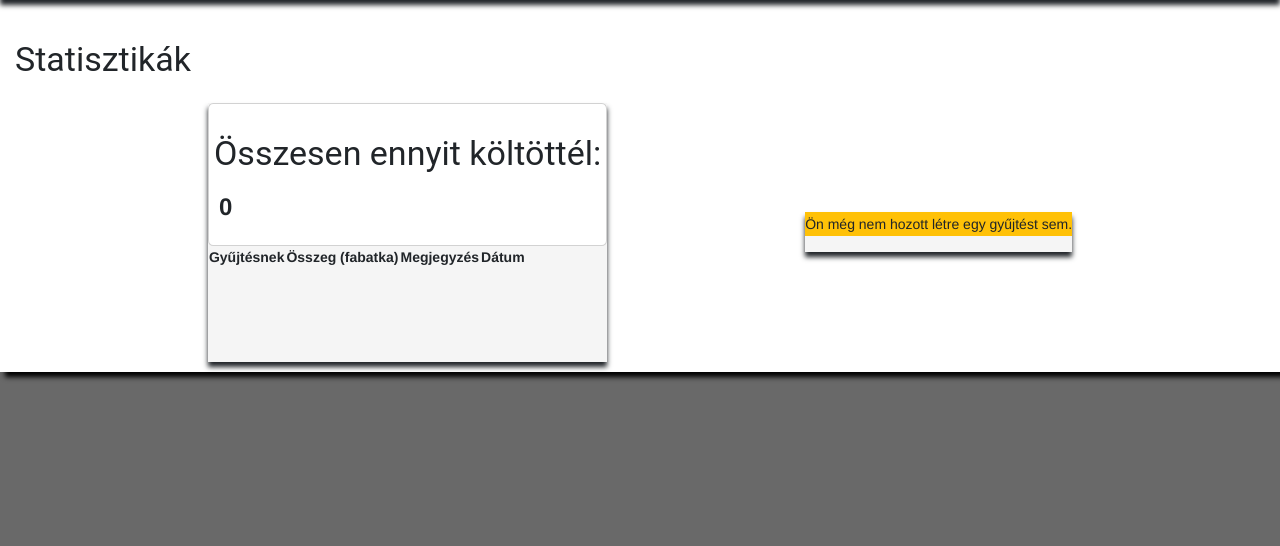
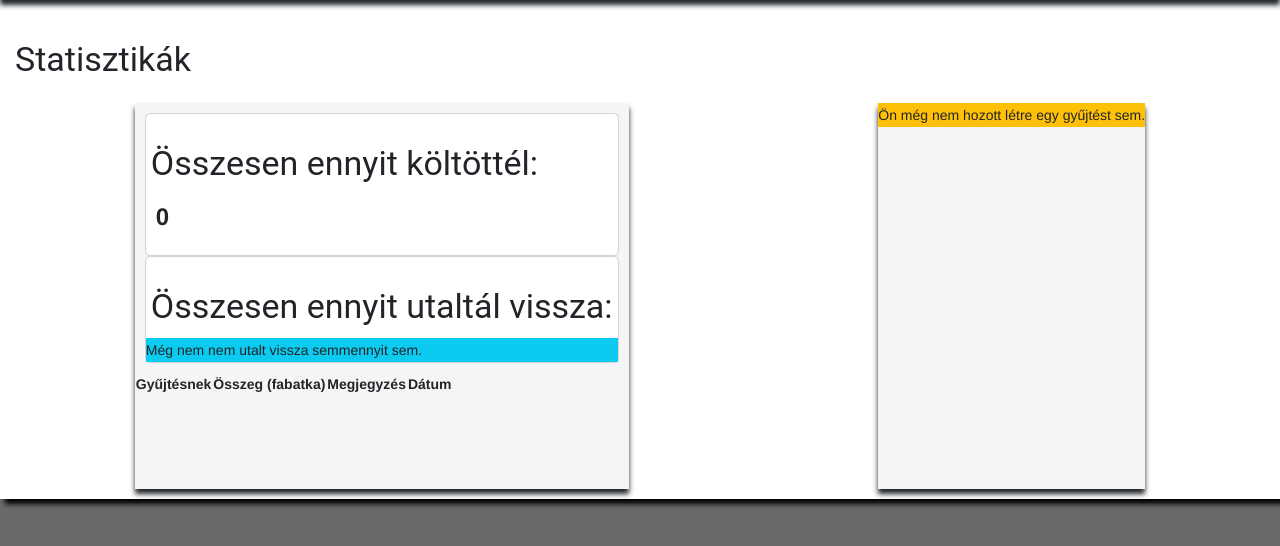
Before and after one commit to KVince002/AdomanyDjango-Rolling, a Django app: page /gyujtesStat/ in a window 1280 px wide. Shown: the part 43-589 px from the top of the page. Run offline with Django 4.2, Linux system fonts and the light colour scheme; a user stored in the database is signed in; data comes from the database, SQL or seed files in the repository; both versions use the stored data as it was after the commit; lists and menus that the app fills with data are empty; some libraries are stand-ins or nearby versions.

Commit message:
Finomítások a statisztika oldalon

```diff
--- a/AdomanyOldal/app/static/app/main_style.css
+++ b/AdomanyOldal/app/static/app/main_style.css
@@ -123,11 +123,9 @@ a{
 
 #duplaDoboz{
   display: flex;
-  justify-content: space-evenly;
   flex-direction: row;
-  align-items: center;
-  align-content:center;
-  margin: auto;
+  align-items: stretch;
+  justify-content: space-around;
 }
 .card-title{
   padding: 5px;
@@ -233,6 +231,13 @@ a{
   font-weight: 700;
   padding: 10px;
 }
+.kiskartyak_Div{
+  display: flex;
+  justify-content: space-evenly;
+  margin: auto;
+  flex-direction: column;
+  padding: 10px;
+}
 
 /*media screen*/
 @media screen and (max-width: 600px) {
@@ -257,4 +262,10 @@ a{
     margin: auto;
     box-shadow: 0 5px 5px
   }
+  #duplaDoboz{
+    display: flex;
+    flex-direction: column;
+    justify-content: space-between;
+    margin: auto;
+  }
 }
--- a/AdomanyOldal/app/templates/app/gyujtesStatisztika.html
+++ b/AdomanyOldal/app/templates/app/gyujtesStatisztika.html
@@ -15,11 +15,25 @@
             <p class="bg-warning">{{ fizetesek }}</p>
         </div>
         {% else %}
+        <div class="kiskartyak_Div">
             <div id="kiskartya">
                 <div class="card">
                     <div class="crad-body">
                         <h3 class="card-title">Összesen ennyit költöttél:</h3>
                         <p class="crad-text kiemelt">{{ osszesKoltes }}</p>
+                    </div>
+                </div>
+            </div>
+            <div id="kiskartya">
+                <div class="card">
+                    <div class="crad-body">
+                        <h3 class="card-title">Összesen ennyit utaltál vissza:</h3>
+                        {%if osszesVisszautalas == 0 %}
+                        <p class="bg-info card-text">Még nem nem utalt vissza semmennyit sem.</p>
+                        {% else %}
+                        <p class="card-text kiemelt">{{osszesVisszautalas}}</p>
+                        {% endif %}
+                    </div>
                 </div>
             </div>
         </div>
@@ -48,10 +62,14 @@
         <p class="bg-warning">{{ gyujtesek }}</p>
     </div>
     {% else %}
+    <div class="kiskartyak_Div">
         <div id="kiskartya">
             <div class="card">
                 <div class="crad-body">
-                                <h3 class="card-title">Űjtések amik elérték a célt:</h3>
+                    <h3 class="card-title">Gyűjtések amik elérték a célt:</h3>
+                    {% if elerteACelt|length_is:0 %}
+                    <p class="bg-info card-text">Eddig még egy gyűjtésed sem érte el a célt.</p>
+                    {% else %}
                     <table>
                         <tbody>
                             {% for i,j in elerteACelt %}
@@ -62,6 +80,8 @@
                             {% endfor %}
                         </tbody>
                     </table>
+                    {%endif%}
+                </div>
             </div>
         </div>
     </div>
@@ -89,7 +109,8 @@
 {% else %}
 <p id="alternativValasz">Úgy tűnik, hogy nem vagy bejelentkezve!
     <a href="{% url 'bejelentkezes' %}">Jelentkezz be</a>
-            az oldal megtekintéséhez!</p>
+    az oldal megtekintéséhez!
+</p>
 {% endif %}
 
 {% endblock %}
--- a/AdomanyOldal/app/views.py
+++ b/AdomanyOldal/app/views.py
@@ -350,7 +350,13 @@ def gyujtesStat(request):
             elerteACelt[i.id] = i.celDatum
     print(elerteACelt)
 
-    return render(request, "templates/app/gyujtesStatisztika.html", {"cim": "Adok neki! - Gyűjtés és fizetés statisztikák", "fizetesek": fizetesek, "gyujtesek": gyujtesek, "elerteACelt": elerteACelt, "osszesKoltes": osszesKoltes})
+    osszesVisszautalas = int(0)
+    visszautalasModel = visszautalas.objects.filter(ki=UserModel.id)
+    for i in visszautalasModel:
+        osszesVisszautalas += int(i.mennyit)
+    print(f"Összesen ennyit utalt vissza {osszesVisszautalas}")
+
+    return render(request, "templates/app/gyujtesStatisztika.html", {"cim": "Adok neki! - Gyűjtés és fizetés statisztikák", "fizetesek": fizetesek, "gyujtesek": gyujtesek, "elerteACelt": elerteACelt, "osszesKoltes": osszesKoltes, "osszesVisszautalas": osszesVisszautalas})
 
 
 def egyenlegLe(request):
```
Also changed, not shown: AdomanyOldal/db.sqlite3. Lines whose indentation alone changed are shown as unchanged.
